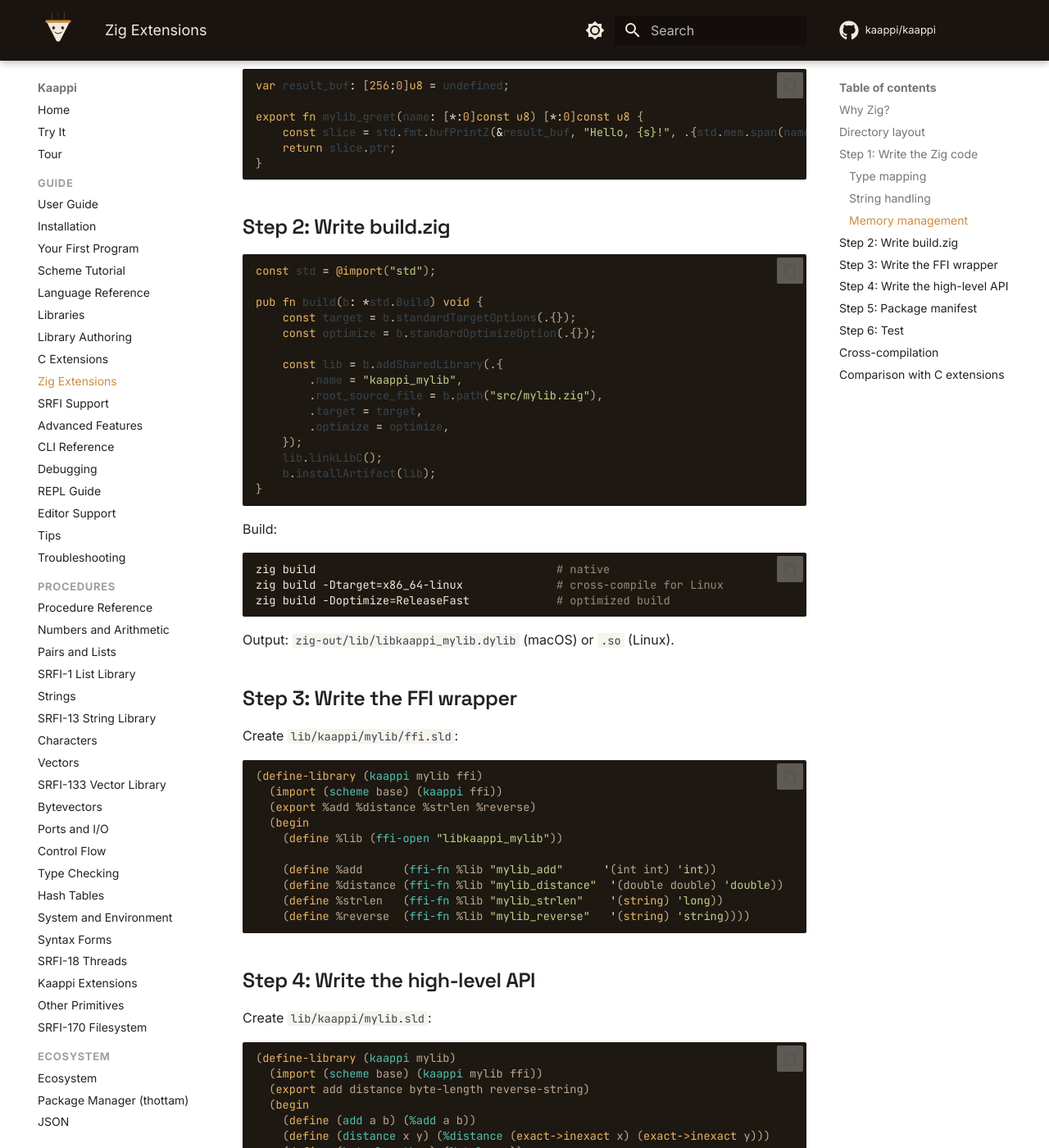
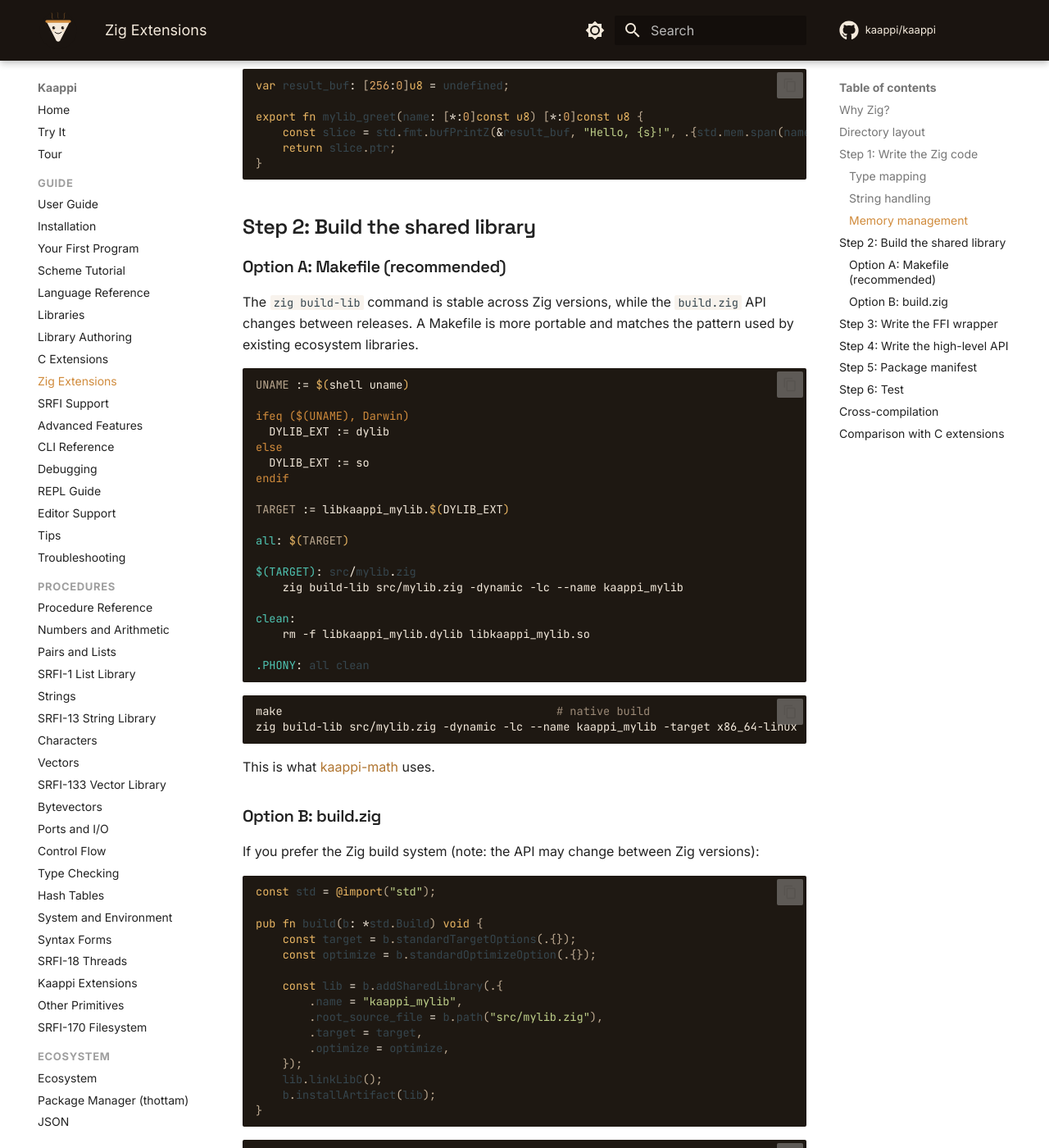
Before and after one commit to kaappi/kaappi.github.io, an MkDocs documentation site: the page built from docs/guide/zig-extensions.md, in a window 1280 px wide and 1400 px high, scrolled down 2885 px. Shown: the whole window at 82% size. Built offline with MkDocs 1.6.1 and Material for MkDocs 9.7.7, drawn with Linux system fonts in a browser that asks for light colours; comment, search, counter and statistics services are not loaded; some of the changed text lies outside the part shown.

Commit message:
Recommend Makefile over build.zig for Zig extensions
The zig build-lib CLI is stable across Zig versions while the build.zig
API changes between releases. Makefile is now the recommended approach
(Option A), matching what kaappi-math uses. build.zig kept as Option B
with a version caveat.

Co-Authored-By: Claude Opus 4.6 (1M context) <noreply@anthropic.com>

````diff
--- a/docs/guide/zig-extensions.md
+++ b/docs/guide/zig-extensions.md
@@ -127,7 +127,47 @@ export fn mylib_greet(name: [*:0]const u8) [*:0]const u8 {
 }
 ```
 
-## Step 2: Write build.zig
+## Step 2: Build the shared library
+
+### Option A: Makefile (recommended)
+
+The `zig build-lib` command is stable across Zig versions, while the
+`build.zig` API changes between releases. A Makefile is more portable
+and matches the pattern used by existing ecosystem libraries.
+
+```makefile
+UNAME := $(shell uname)
+
+ifeq ($(UNAME), Darwin)
+  DYLIB_EXT := dylib
+else
+  DYLIB_EXT := so
+endif
+
+TARGET := libkaappi_mylib.$(DYLIB_EXT)
+
+all: $(TARGET)
+
+$(TARGET): src/mylib.zig
+	zig build-lib src/mylib.zig -dynamic -lc --name kaappi_mylib
+
+clean:
+	rm -f libkaappi_mylib.dylib libkaappi_mylib.so
+
+.PHONY: all clean
+```
+
+```bash
+make                                         # native build
+zig build-lib src/mylib.zig -dynamic -lc --name kaappi_mylib -target x86_64-linux  # cross-compile
+```
+
+This is what [kaappi-math](https://github.com/kaappi/kaappi-math) uses.
+
+### Option B: build.zig
+
+If you prefer the Zig build system (note: the API may change between
+Zig versions):
 
 ```zig
 const std = @import("std");
@@ -147,12 +187,8 @@ pub fn build(b: *std.Build) void {
 }
 ```
 
-Build:
-
 ```bash
-zig build                                    # native
-zig build -Dtarget=x86_64-linux              # cross-compile for Linux
-zig build -Doptimize=ReleaseFast             # optimized build
+zig build
 ```
 
 Output: `zig-out/lib/libkaappi_mylib.dylib` (macOS) or `.so` (Linux).
@@ -195,15 +231,13 @@ Create `kaappi.pkg`:
 
 ```
 name: kaappi-mylib
-build: zig build
+build: make
 ```
-
-Note: `build: zig build` instead of `build: make`.
 
 ## Step 6: Test
 
 ```bash
-zig build
+make
 kaappi --lib-path ./lib tests/test-mylib.scm
 ```
 
````
